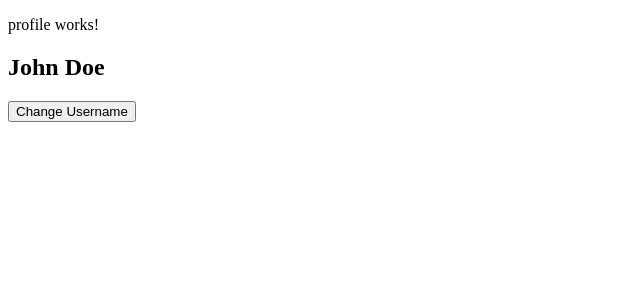
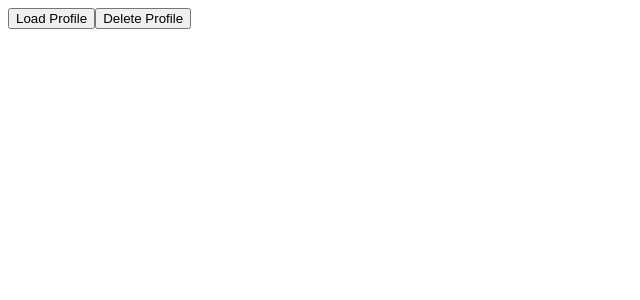
Before and after one commit to RyanTren/first-angular-app, an Angular app: page / in a window 1280 px wide. Shown: the top 300 px of the page, without its empty margins (0-640 px from the left). Built offline with nearby package versions, Linux system fonts and the light colour scheme.

Commit message:
[feat] angular lifecycle hooks

```diff
--- a/src/app/app.component.html
+++ b/src/app/app.component.html
@@ -289,7 +289,17 @@
 
  <!-- OnInit Constructor -->
   <!-- this is a typescript feature and not really a angular feature -->
- <app-profile [pUserName]="username"></app-profile>
-<button (click)="changeUser()">Change Username</button>
+ <!-- <app-profile [pUserName]="username"></app-profile>
+<button (click)="changeUser()">Change Username</button> -->
 
 <!-- NgDoCheck | called during every change detection run | custom change detection, complex objects, performance monitoring -->
+
+<!-- NgAfterContentInit -->
+ <!-- <app-profile>
+  <h1>{{username}}</h1>
+    <p>Content Projected From Parent</p>
+ </app-profile> -->
+
+ <!-- NgAfterViewInit LifeCycle Hook -->
+  <button (click)="loadComponents()">Load Profile</button>
+  <button (click)="removeComponent()">Delete Profile</button>
--- a/src/app/app.component.ts
+++ b/src/app/app.component.ts
@@ -151,4 +151,8 @@ export class AppComponent{
   changeUser(){
     this.username = 'John Smith';
   }
+
+  loadComponents(){
+    this.viewContainer.createComponent(ProfileComponent);
+  }
 }
--- a/src/app/profile/profile.component.html
+++ b/src/app/profile/profile.component.html
@@ -1,2 +1,10 @@
 <p>profile works!</p>
-<h2>{{pUserName}}</h2>
+<!-- <h2>{{pUserName}}</h2>
+
+<h1>{{counter}}</h1>
+<button (click)="incrementCounter()">Increment Counter</button> -->
+
+<!-- NgAftertContentInit LifeCycle Hook1 -->
+ <div>
+    <ng-content></ng-content>
+ </div>
--- a/src/app/profile/profile.component.ts
+++ b/src/app/profile/profile.component.ts
@@ -1,4 +1,4 @@
-import { Component, DoCheck, Input, OnChanges, OnInit } from '@angular/core';
+import { AfterContentChecked, AfterContentInit, AfterViewChecked, AfterViewInit, Component, DoCheck, Input, OnChanges, OnDestroy, OnInit } from '@angular/core';
 
 
 @Component({
@@ -7,9 +7,11 @@ import { Component, DoCheck, Input, OnChanges, OnInit } from '@angular/core';
   templateUrl: './profile.component.html',
   styleUrl: './profile.component.css'
 })
-export class ProfileComponent implements OnChanges, OnInit, DoCheck {
+export class ProfileComponent implements OnChanges, OnInit, DoCheck, AfterContentInit, AfterContentChecked, AfterViewInit, AfterViewChecked, OnDestroy{
 
   @Input( ) pUserName : string = '';
+
+  counter : number = 0;
 
   constructor(){
     console.log('Constructor Method Triggered');
@@ -32,4 +34,33 @@ export class ProfileComponent implements OnChanges, OnInit, DoCheck {
     console.log('NgDoCheck Triggered');
 
   }
+
+  incrementCounter(){
+    this.counter++;
+  }
+
+  ngAfterContentInit(){
+    console.log('AfterContentInit Triggered');
+
+  }
+
+  ngAfterContentChecked() {
+    console.log('AfterContentChecked Triggered');
+
+  }
+
+  ngAfterViewInit() {
+    console.log('AfterViewInit Triggered');
+
+  }
+
+  ngAfterViewChecked(): void {
+    console.log('AfterViewChecked Triggered');
+
+  }
+
+  ngOnDestroy(){
+    console.log('OnDestroy Triggered');
+
+  }
 }
```
